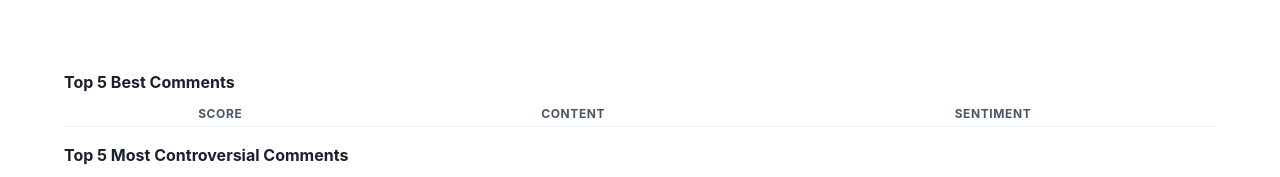
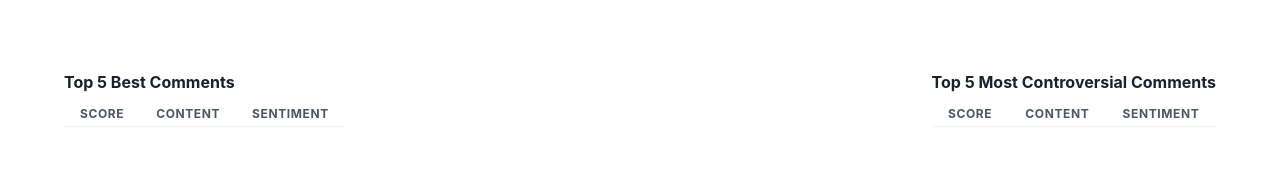
Before and after one commit to wchan-dev/post-fud-checker, a React (Vite) app in the folder frontend/: page / in a window 1280 px wide. Shown: the part 890-1067 px from the top of the page. Built offline with nearby package versions, Linux system fonts and the light colour scheme.

Commit message:
fix: added bestComments and controversialComments to history

```diff
--- a/frontend/src/components/Sentiment/SentimentForm.tsx
+++ b/frontend/src/components/Sentiment/SentimentForm.tsx
@@ -7,7 +7,6 @@ import {
   FormErrorMessage,
   FormHelperText,
   Input,
-  useColorModeValue,
 } from "@chakra-ui/react";
 import { useState } from "react";
 
--- a/frontend/src/components/Sentiment/index.tsx
+++ b/frontend/src/components/Sentiment/index.tsx
@@ -1,4 +1,4 @@
-import { Box, Heading, Stack } from "@chakra-ui/react";
+import { Box, Flex, Heading, Stack } from "@chakra-ui/react";
 import { useEffect, useState, useContext } from "react";
 
 import CommentSentimentForm from "./SentimentForm";
@@ -101,6 +101,8 @@ const SentimentPlotContainer: React.FC = () => {
         movingAverageTimes: moving_average_times.map((date) =>
           date.toISOString()
         ),
+        bestComments: bestComments,
+        controversialComments: controversialComments,
       })
     );
 
@@ -144,6 +146,7 @@ const SentimentPlotContainer: React.FC = () => {
         movingAverageTimes={movingAverageTimes}
         style={{ order: 2 }}
       ></CommentSentimentPlot>
+      <Flex flexDirection="row" justifyContent="space-between" gap={4} mb={8}>
         <Stack>
           <Heading size="small">Top 5 Best Comments</Heading>
           <CommentsTableContainer
@@ -156,6 +159,7 @@ const SentimentPlotContainer: React.FC = () => {
             comments={controversialComments}
           ></CommentsTableContainer>
         </Stack>
+      </Flex>
     </Box>
   );
 };
```
Lines whose indentation alone changed are shown as unchanged.
